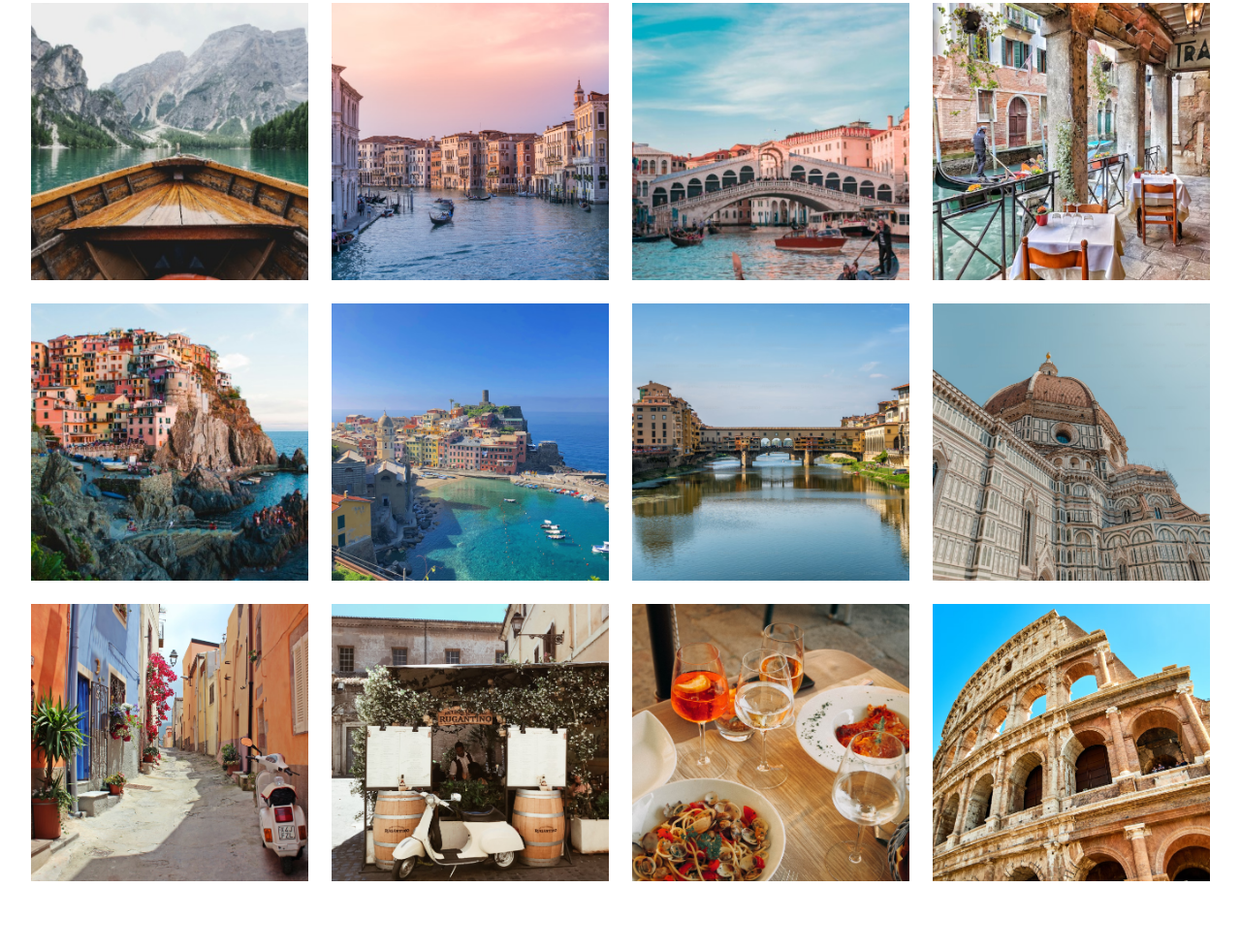
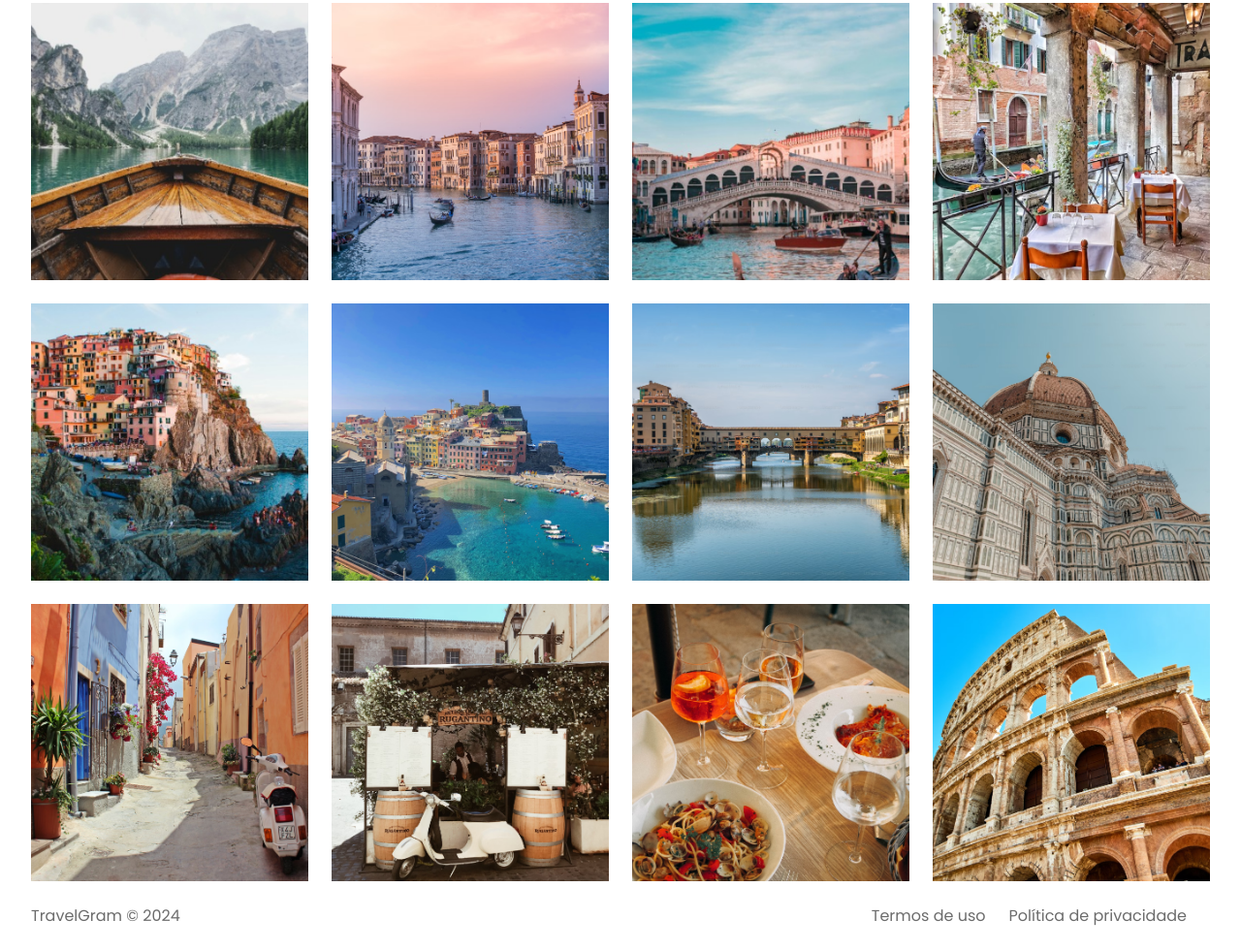
Before and after one commit to BrunoRigoni/PROJETO-TRAVELGRAM, a plain HTML site: page index.html in a window 1280 px wide. Shown: the part 333-1314 px from the top of the page at 97% size. Before the commit the page ends 1242 px from the top, so only its background shows below. Drawn offline with Linux system fonts and the light colour scheme.

Commit message:
footer finished

```diff
--- a/index.html
+++ b/index.html
@@ -85,8 +85,21 @@
   <img src="./style/assets/images/Image 10.png" alt="...">
   <img src="./style/assets/images/Image 11.png" alt="...">
   <img src="./style/assets/images/Image 12.png" alt="...">
+</main>
 
-</main>
+<footer class="container">
+<span>
+  TravelGram &copy; 2024
+</span>
+
+<span>Termos de uso</span>
+<span>Política de privacidade</span>
+
+<span>
+
+</span>
+
+</footer>
 
 </body>
 </html>
--- /dev/null
+++ b/style/footer.css
@@ -0,0 +1,9 @@
+footer {
+    display: flex;
+    padding-block: 24px;
+    gap: 24px;
+}
+
+footer span:nth-child(1){
+    margin-right: auto;
+}
--- a/style/index.css
+++ b/style/index.css
@@ -2,3 +2,4 @@
 @import url(nav.css);
 @import url(header.css);
 @import url(main.css);
+@import url(footer.css);
```
